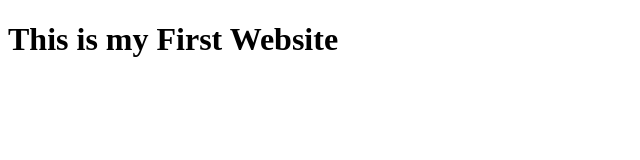
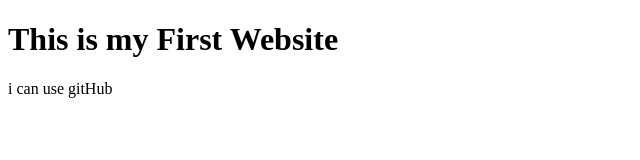
Before and after one commit to Sharif81/my-first-website, a plain HTML site: page index.html in a window 1280 px wide. Shown: the whole page, without its empty margins (0-640 px from the left). Drawn offline with Linux system fonts and the light colour scheme.

Commit message:
learned gitHub

```diff
--- a/index.html
+++ b/index.html
@@ -8,5 +8,6 @@
 </head>
 <body>
     <h1>This is my First Website</h1>
+    <p>i can use gitHub</p>
 </body>
 </html>
```
